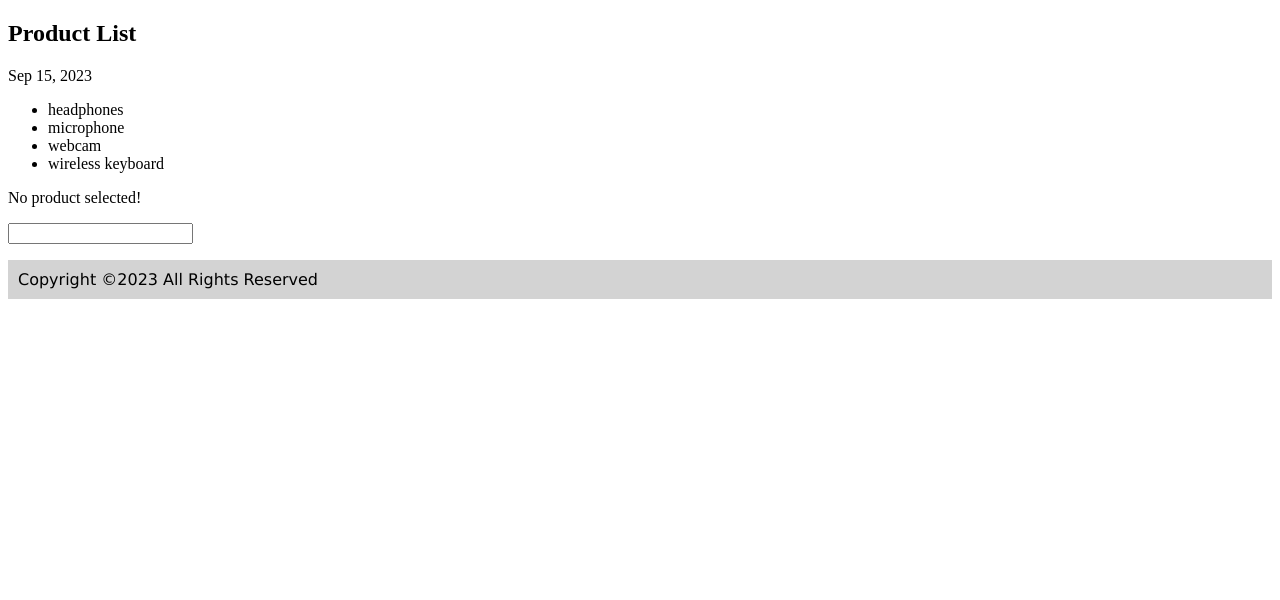
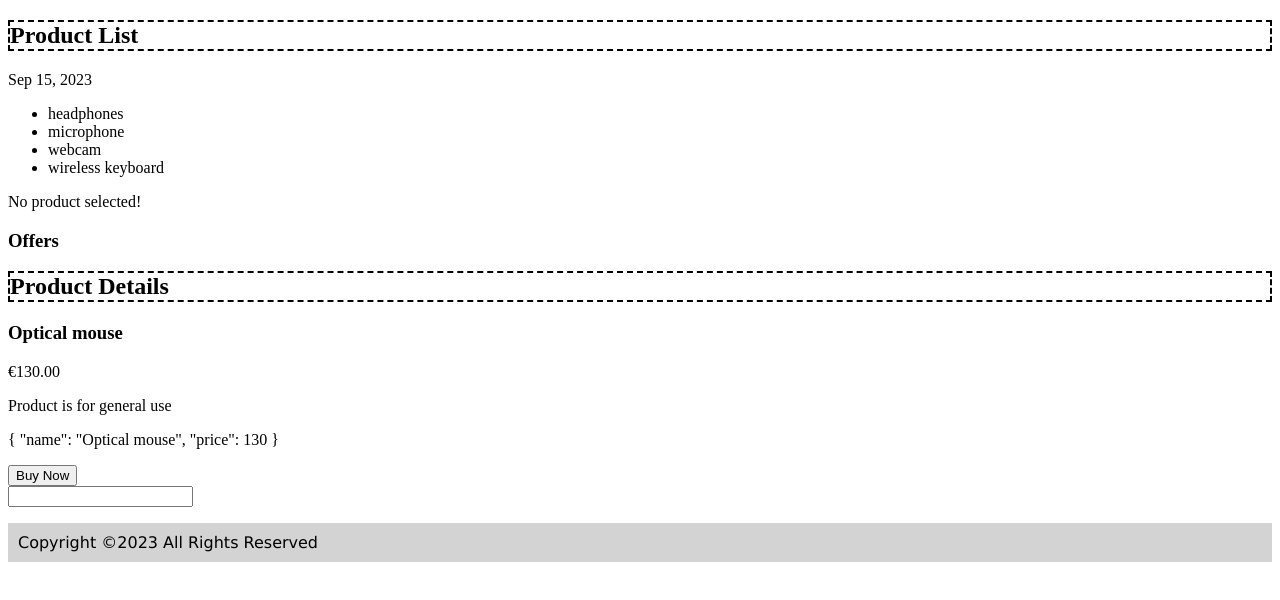
Before and after one commit to Dikendev/programming-books-studies, an Angular app in the folder journeyAngular/: page / in a window 1280 px wide. Shown: the top 600 px of the page. Built offline with nearby package versions, Linux system fonts and the light colour scheme.

Commit message:
Dynamic Directives 🔥

```diff
--- a/journeyAngular/src/app/products/product-host.directive.ts
+++ b/journeyAngular/src/app/products/product-host.directive.ts
@@ -1,10 +1,19 @@
-import { Directive } from '@angular/core';
+import { Directive, OnInit, ViewContainerRef } from "@angular/core";
+import { ProductDetailComponent } from "./product-detail/product-detail.component";
 
 @Directive({
-  selector: '[appProductHost]'
+	selector: "[appProductHost]",
 })
-export class ProductHostDirective {
+export class ProductHostDirective implements OnInit {
+	constructor(private viewContainer: ViewContainerRef) {}
 
-  constructor() { }
-
+	ngOnInit(): void {
+		const productRef = this.viewContainer.createComponent(
+			ProductDetailComponent
+		);
+		productRef.setInput("product", {
+			name: "Optical mouse",
+			price: 130,
+		});
+	}
 }
--- a/journeyAngular/src/app/products/product-list/product-list.component.html
+++ b/journeyAngular/src/app/products/product-list/product-list.component.html
@@ -16,3 +16,5 @@
 <ng-template #noProduct>
 	<p>No product selected!</p>
 </ng-template>
+<h3>Offers</h3>
+<ng-template appProductHost></ng-template>
```
